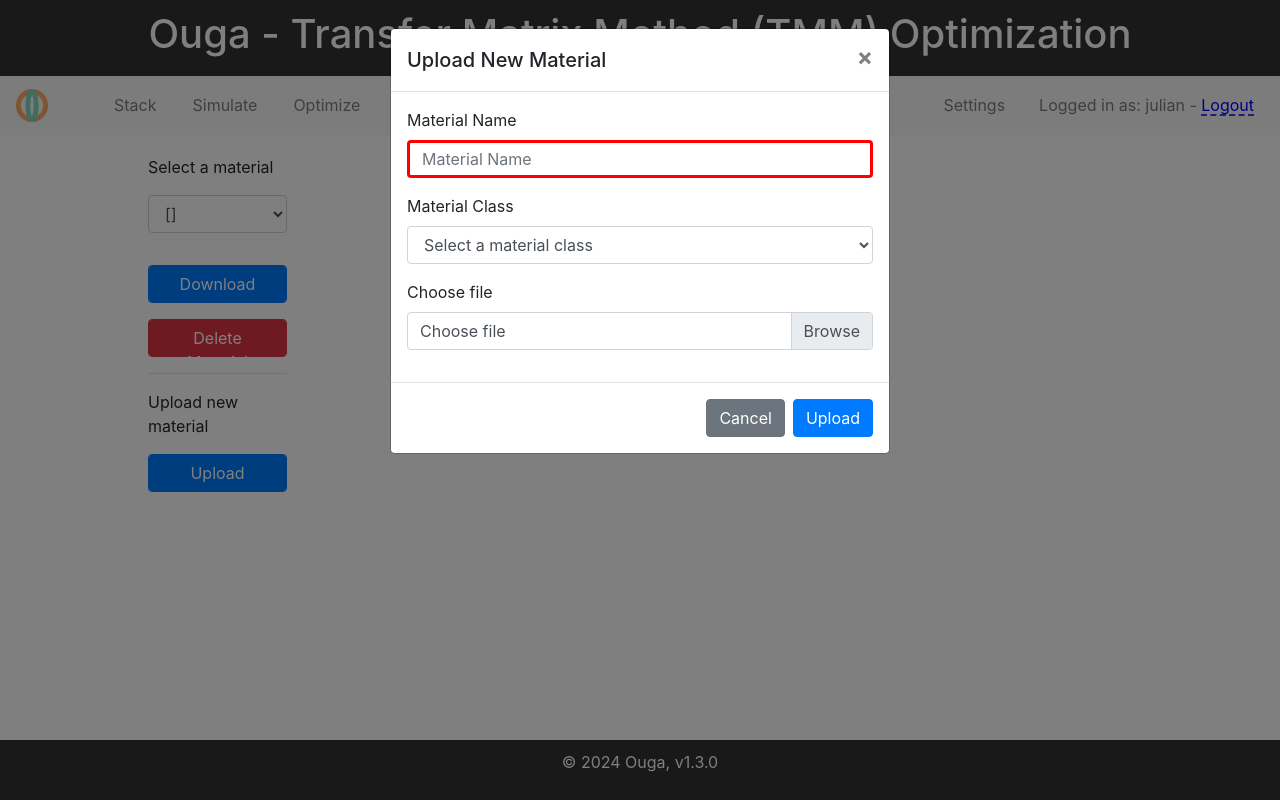
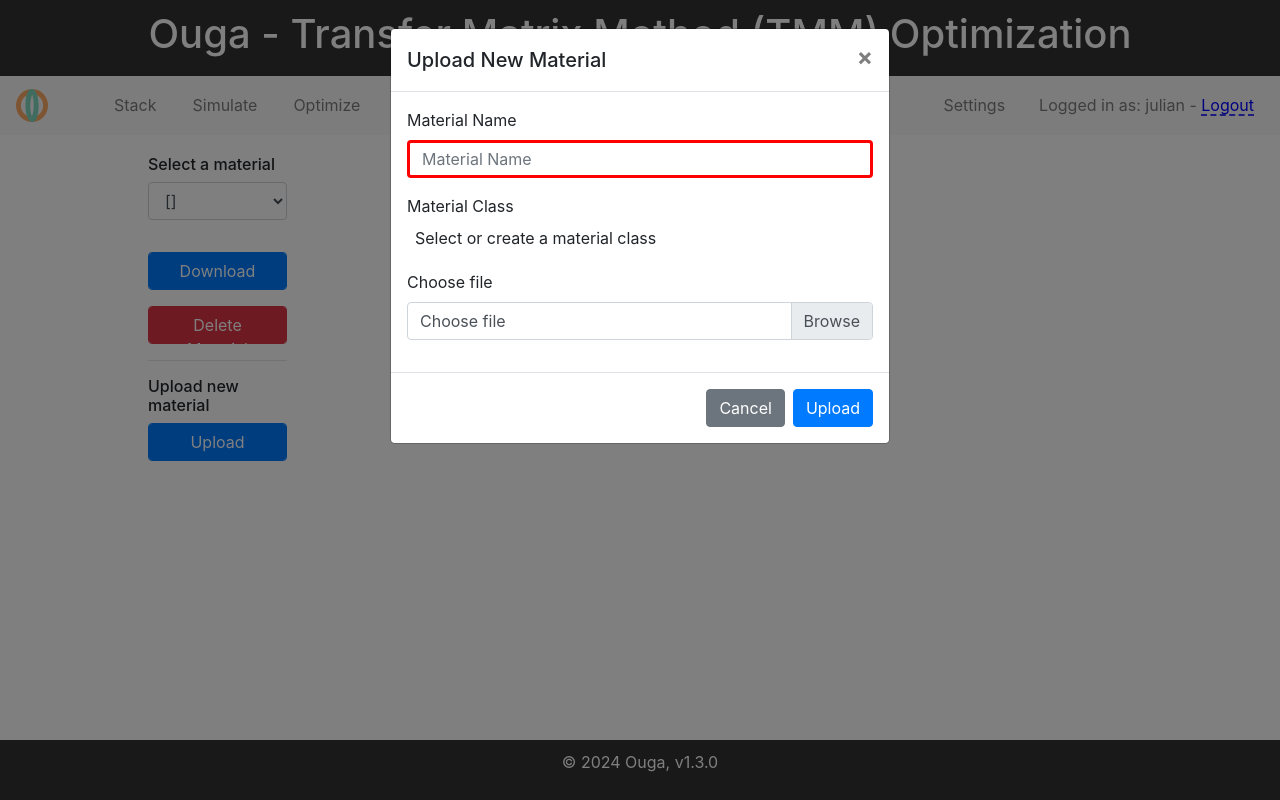
Before and after one commit to PolaritonTechnologies/TMMFlow, a Flask app: template gui/templates/materials.html in a window 1280 px wide, after a click on "Upload". Run offline with Flask 3, Linux system fonts and the light colour scheme; a user stored in the database is signed in; tables that the repository leaves empty hold one stand-in row (values such as "Sample post"); the template is opened without the code that fills it: most values are stand-ins (such as "Sample title", 1, 10 or a date in 2020); data that the repository does not hold is empty; some libraries are stand-ins or nearby versions.

Commit message:
Allow uploading materials to the database for each user that will be added to the team's database

```diff
--- a/gui/database.py
+++ b/gui/database.py
@@ -325,3 +325,21 @@ def delete_material_from_db(material, team):
         db.session.rollback()
         print(f"Error deleting material: {e}")
         return False
+
+
+def add_material_to_db(material, team, material_class, material_data, username):
+    # Create a new material object
+    new_material = Material(
+        name=material,
+        material_class=material_class,
+        username=username,
+        team=team,
+        data=material_data,
+    )
+
+    # Add the new material to the database
+    db.session.add(new_material)
+
+    # Commit the changes
+    db.session.commit()
+    return True
--- a/gui/materials.py
+++ b/gui/materials.py
@@ -14,6 +14,7 @@ from werkzeug.utils import secure_filename
 import os
 import shutil
 import pandas as pd
+import json
 
 # GUI python functions
 from .auth import login_required
@@ -23,6 +24,7 @@ from .database import (
     get_available_materials,
     get_material_data,
     delete_material_from_db,
+    add_material_to_db,
 )
 
 # Define the Blueprint
@@ -127,18 +129,19 @@ def upload_material():
         return jsonify({"status": "success", "data": data, "filename": filename}), 200
 
 
-@materials_bp.route("/accept", methods=["POST"])
-def accept_file():
-    filename = request.form.get("filename")
-    shutil.move(
-        os.path.join(app.config["UPLOAD_FOLDER"], filename),
-        os.path.join(app.config["MATERIAL_FOLDER"], filename),
+@materials_bp.route("/accept_material", methods=["POST"])
+def accept_material():
+    # Get the data from the request
+    data_1 = request.get_json()["plotData"][0]
+    data_2 = request.get_json()["plotData"][1]
+    data = json.dumps({"nm": data_1["x"], "n": data_1["y"], "k": data_2["y"]})
+
+    add_material_to_db(
+        request.get_json()["materialName"],
+        session["team"],
+        request.get_json()["materialClass"],
+        data,
+        session["user_id"],
     )
+
     return "File accepted", 200
-
-
-@materials_bp.route("/reject", methods=["POST"])
-def reject_file():
-    filename = request.form.get("filename")
-    os.remove(os.path.join(app.config["UPLOAD_FOLDER"], filename))
-    return "File rejected", 200
--- a/gui/templates/materials.html
+++ b/gui/templates/materials.html
@@ -3,7 +3,7 @@
 <main class="container-custom">
     <div class="row align-items-center ">
         <div class="col-2 d-flex flex-column justify-content-center">
-            <p> Select a material</p>
+            <h6> Select a material</h6>
             <div style="margin-bottom: 2em;">
                 <select name="materials" id="materials" class="form-control">
                     {% for material_class, materials in grouped_materials.items() %}
@@ -22,9 +22,18 @@
                     data-target="#deleteModal">Delete Material</button>
                 <!-- Add horizontal line -->
                 <hr>
-                <p> Upload new material</p>
+                <h6> Upload new material</h6>
                 <button class="btn btn-primary form-control" id="uploadMaterialButton" data-toggle="modal"
                     data-target="#uploadModal">Upload</button>
+
+                <div class="row d-flex justify-content-center align-items-center" style="margin-top: 1em;">
+                    <div class="col-6 pr-1">
+                        <button class="btn btn-success form-control d-none" id="acceptUploadButton">Accept</button>
+                    </div>
+                    <div class="col-6 pl-1">
+                        <button class="btn btn-danger form-control d-none" id="rejectUploadButton">Reject</button>
+                    </div>
+                </div>
             </div>
             <!-- Delete Confirmation Modal -->
             <div class="modal fade" id="deleteModal" tabindex="-1" role="dialog" aria-labelledby="deleteModalLabel"
@@ -70,7 +79,9 @@
                                     <select name="materialClasses" id="materialClasses" class="form-control" required>
                                         <option value="" disabled selected>Select a material class</option>
                                         {% for material_class, materials in grouped_materials.items() %}
+                                        {% if material_class != 'default' %}
                                         <option value="{{ material_class }}">{{ material_class }}</option>
+                                        {% endif %}
                                         {% endfor %}
                                     </select>
                                 </div>
@@ -95,12 +106,6 @@
             <!-- <p> Upload new material</p> -->
             <!-- <input type="file" id="fileUpload" style="display: none;" /> -->
             <!-- <button class="btn btn-primary" id="uploadButton">Upload</button> -->
-            <!-- <div class="row d-flex justify-content-center align-items-center"> -->
-            <!-- <button class="btn btn-success" id="acceptButton" -->
-            <!-- style="display: none; margin-top: 1em; margin-right: 1em;">Accept</button> -->
-            <!-- <button class="btn btn-danger" id="rejectButton" -->
-            <!-- style="display: none; margin-top: 1em; margin-left: 1em;">Reject</button> -->
-            <!-- </div> -->
         </div>
         <div class="col-8" id="plotDiv"></div>
     </div>
@@ -112,6 +117,15 @@
     var selectedMaterial;
     var materialsSelect = document.getElementById('materials');
 
+    $(document).ready(function () {
+        $('#materialClasses').select2({
+            theme: 'bootstrap',
+            tags: true,
+            placeholder: "Select or create a material class",
+            allowClear: true
+        });
+    });
+
     materialsSelect.addEventListener('change', function () {
         selectedMaterial = this.value;
         fetch('/get_material_data_ajax', {
@@ -122,7 +136,13 @@
             body: JSON.stringify({ material: selectedMaterial }),
         })
             .then(response => response.json())
-            .then(data => {
+            .then(data => { plotMaterialData(data, selectedMaterial) })
+            .catch((error) => {
+                console.error('Error:', error);
+            });
+    });
+
+    function plotMaterialData(data, selectedMaterial) {
         var traces = data.y.map(function (y, index) {
             return {
                 x: data.x,
@@ -176,11 +196,7 @@
         };
 
         Plotly.newPlot('plotDiv', traces, layout, config);
-            })
-            .catch((error) => {
-                console.error('Error:', error);
-            });
-    });
+    }
 
     // Trigger the 'change' event manually
     var event = new Event('change');
@@ -257,6 +273,23 @@
         $('#confirmUploadButton').on('click', function () {
             const fileInput = document.getElementById('fileUpload');
             const file = fileInput.files[0];
+            const materialName = $('#materialName').val();
+            const materialClass = $('#materialClasses').val();
+
+            // Check that a material name and a class have been given as well as a file has been selected
+            if (!file) {
+                alert('Please select a file to upload');
+                return;
+            }
+            if (!materialName) {
+                alert('Please enter a material name');
+                return;
+            }
+            if (!materialClass || materialClass === 'default') {
+                alert('Please select a material class or create a new one that is not "default"');
+                return;
+            }
+
             if (file) {
                 uploadMaterial(file);
             }
@@ -277,8 +310,11 @@
             success: function (response) {
                 // Handle success response
                 console.log('Material uploaded successfully');
-                // Optionally, refresh the page or update the UI
-                location.reload();
+                plotMaterialData(response.data, response.filename);
+                // Now display two buttons to accept or reject the material underneath the upload button
+                $('#acceptUploadButton').removeClass('d-none');
+                $('#rejectUploadButton').removeClass('d-none');
+
             },
             error: function (error) {
                 // Handle error response
@@ -286,6 +322,70 @@
             }
         });
     }
+    $('#rejectUploadButton').on('click', function () {
+        rejectMaterial();
+    });
+
+    $('#acceptUploadButton').on('click', function () {
+        acceptMaterial();
+    });
+    function rejectMaterial() {
+        // Get the currently selected material from the select2 dropdown
+        $('#acceptUploadButton').addClass('d-none');
+        $('#rejectUploadButton').addClass('d-none');
+        const selectedMaterial = $('#materials').val();
+        fetch('/get_material_data_ajax', {
+            method: 'POST',
+            headers: {
+                'Content-Type': 'application/json',
+            },
+            body: JSON.stringify({ material: selectedMaterial }),
+        })
+            .then(response => response.json())
+            .then(data => { plotMaterialData(data, selectedMaterial) })
+            .catch((error) => {
+                console.error('Error:', error);
+            });
+    }
+
+    function acceptMaterial() {
+        // Get the data from the Plotly plot
+        const plotDiv = document.getElementById('plotDiv');
+        const plotData = plotDiv.data.map(trace => ({
+            x: trace.x,
+            y: trace.y,
+            name: trace.name,
+            mode: trace.mode
+        }));
+        const materialName = $('#materialName').val();
+        const materialClass = $('#materialClasses').val();
+
+
+
+        // Make an AJAX call to the Python function to accept the material
+        $.ajax({
+            url: '/accept_material',  // Adjust the URL to your Flask route
+            type: 'POST',
+            contentType: 'application/json',
+            data: JSON.stringify({
+                plotData: plotData,
+                materialName: materialName,
+                materialClass: materialClass
+            }),
+            success: function (response) {
+                console.log('Material accepted successfully');
+                // Optionally, hide the accept and reject buttons
+                $('#acceptUploadButton').addClass('d-none');
+                $('#rejectUploadButton').addClass('d-none');
+                // Reload the page to show the new material in the dropdown
+                location.reload();
+            },
+            error: function (error) {
+                console.error('Error accepting material:', error);
+            }
+        });
+    }
+
 
 </script>
 {% endblock %}
```
Lines whose indentation alone changed are shown as unchanged.
